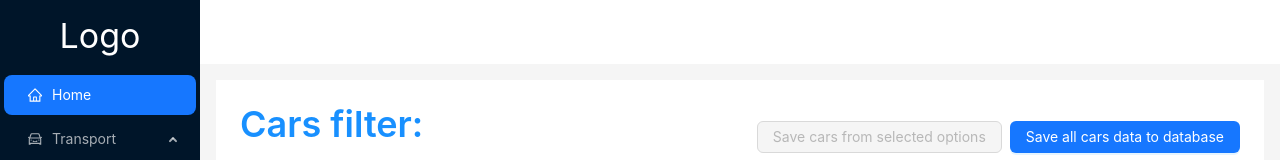
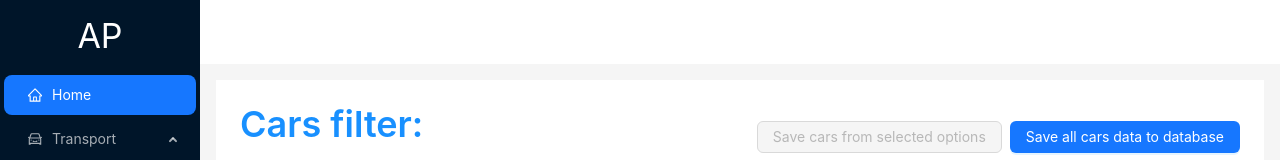
Before and after one commit to nikitazhuro/av-by-auto-parser-client, a React (Create React App) app: page /transport in a window 1280 px wide. Shown: the top 160 px of the page. Built offline with nearby package versions, Linux system fonts and the light colour scheme; no server answers.

Commit message:
fix sidebar

```diff
--- a/src/App.tsx
+++ b/src/App.tsx
@@ -1,12 +1,12 @@
-import React, { useState, useEffect } from 'react';
-import { Breadcrumb, Layout, theme, Spin, Row } from 'antd';
+import { useState, useEffect } from 'react';
+import { Layout, theme, Spin, Row } from 'antd';
 import { useLocation } from 'react-router-dom';
 
 import AppRouter from './components/AppRouter';
-import SideMenu from './components/SideMenu';
+import SideMenu from './components/Sidebar/Sidebar';
 
 
-const { Header, Content, Footer } = Layout;
+const { Header, Content } = Layout;
 
 function App() {
   const { token: { colorBgContainer } } = theme.useToken();
@@ -15,6 +15,7 @@ function App() {
 
   const [selectedRoute, setSelectedRoute] = useState<string>('')
   const [isLoading, setIsLoading] = useState(true);
+  const [collapsed, setCollapsed] = useState(false);
 
 
   const changeRoute = (route: string) => {
@@ -47,10 +48,12 @@ function App() {
   return (
     <Layout hasSider style={{ minHeight: '100vh' }}>
       <SideMenu
+        collapsed={collapsed}
+        setCollapsed={setCollapsed}
         selectedRoute={selectedRoute}
         setSelectedRoute={setSelectedRoute}
       />
-      <Layout className="site-layout">
+      <Layout className="site-layout" style={{ marginLeft: collapsed ? 80 : 200, transition: 'all 0.3s ease' }}>
         <Header style={{ padding: 0, background: colorBgContainer }} />
         <Content style={{ margin: '16px' }}>
           <div style={{ padding: 24, minHeight: 360, background: colorBgContainer, height: '100%' }}>
--- /dev/null
+++ b/src/components/Sidebar/Sidebar.module.css
@@ -0,0 +1,13 @@
+.logo {
+  font-size: 34px;
+  cursor: pointer;
+  color: rgba(255, 255, 255, 0.65);
+  display: flex;
+  justify-content: center;
+  padding: 16px;
+  transition: all 0.3s ease;
+}
+
+.logo:hover {
+  color: white;
+}
--- a/src/components/SideMenu.tsx
+++ b/src/components/Sidebar/Sidebar.tsx
@@ -1,7 +1,9 @@
-import React, { useState } from 'react'
+import React from 'react'
 import { Layout, Menu, MenuProps } from "antd";
 import { CarOutlined, HomeOutlined } from '@ant-design/icons';
 import { useNavigate } from 'react-router-dom';
+
+import classes from './Sidebar.module.css';
 
 const { Sider } = Layout;
 
@@ -31,16 +33,18 @@ const items: MenuItem[] = [
 
 interface ISideMenu {
   selectedRoute: string;
+  collapsed: boolean;
+  setCollapsed: React.Dispatch<React.SetStateAction<boolean>>
   setSelectedRoute: React.Dispatch<React.SetStateAction<string>>
 }
 
 const SideMenu: React.FC<ISideMenu> = ({
+  collapsed,
+  setCollapsed,
   selectedRoute,
   setSelectedRoute,
 }) => {
   const router = useNavigate();
-
-  const [collapsed, setCollapsed] = useState(false);
 
   const onChangeMenu: MenuProps['onClick'] = ({ key }) => {
     switch (key) {
@@ -59,10 +63,33 @@ const SideMenu: React.FC<ISideMenu> = ({
     }
   };
 
+  const onChangeCollapsed = (value: boolean) => {
+    setCollapsed(value);
+  }
+
   return (
-    <Sider collapsible collapsed={collapsed} onCollapse={(value) => setCollapsed(value)}>
-      <div style={{ fontSize: '34px', color: 'white', display: 'flex', justifyContent: 'center', padding: '16px' }}>Logo</div>
-      <Menu defaultOpenKeys={['Transport']} onClick={onChangeMenu} theme="dark" selectedKeys={[selectedRoute]} mode="inline" items={items} />
+    <Sider
+      style={{
+        overflow: 'auto',
+        height: '100vh',
+        position: 'fixed',
+        left: 0,
+        top: 0,
+        bottom: 0,
+      }}
+      collapsible
+      collapsed={collapsed}
+      onCollapse={onChangeCollapsed}
+    >
+      <div onClick={() => router('/')} className={classes.logo}>AP</div>
+      <Menu
+        defaultOpenKeys={['Transport']}
+        onClick={onChangeMenu}
+        theme="dark"
+        selectedKeys={[selectedRoute]}
+        mode="inline"
+        items={items}
+      />
     </Sider>
   )
 }
```
Also changed, not shown: src/components/AutoFilterSelects/AutoBrandSelect.tsx (renamed from src/components/AutoBrandSelect.tsx, +4 -4 lines), src/components/AutoFilterSelects/AutoGenerationSelect.tsx (renamed from src/components/AutoGenerationSelect.tsx, +5 -5 lines), src/components/AutoFilterSelects/AutoModelSelect.tsx (renamed from src/components/AutoModelSelect.tsx, +4 -3 lines), src/components/AutoFilterSelects/AutoYearSelect.tsx (renamed from src/components/AutoYearSelect.tsx, +5 -4 lines), src/modules/AutoFilter/components/AutoFilter.tsx (+4 -4 lines).
